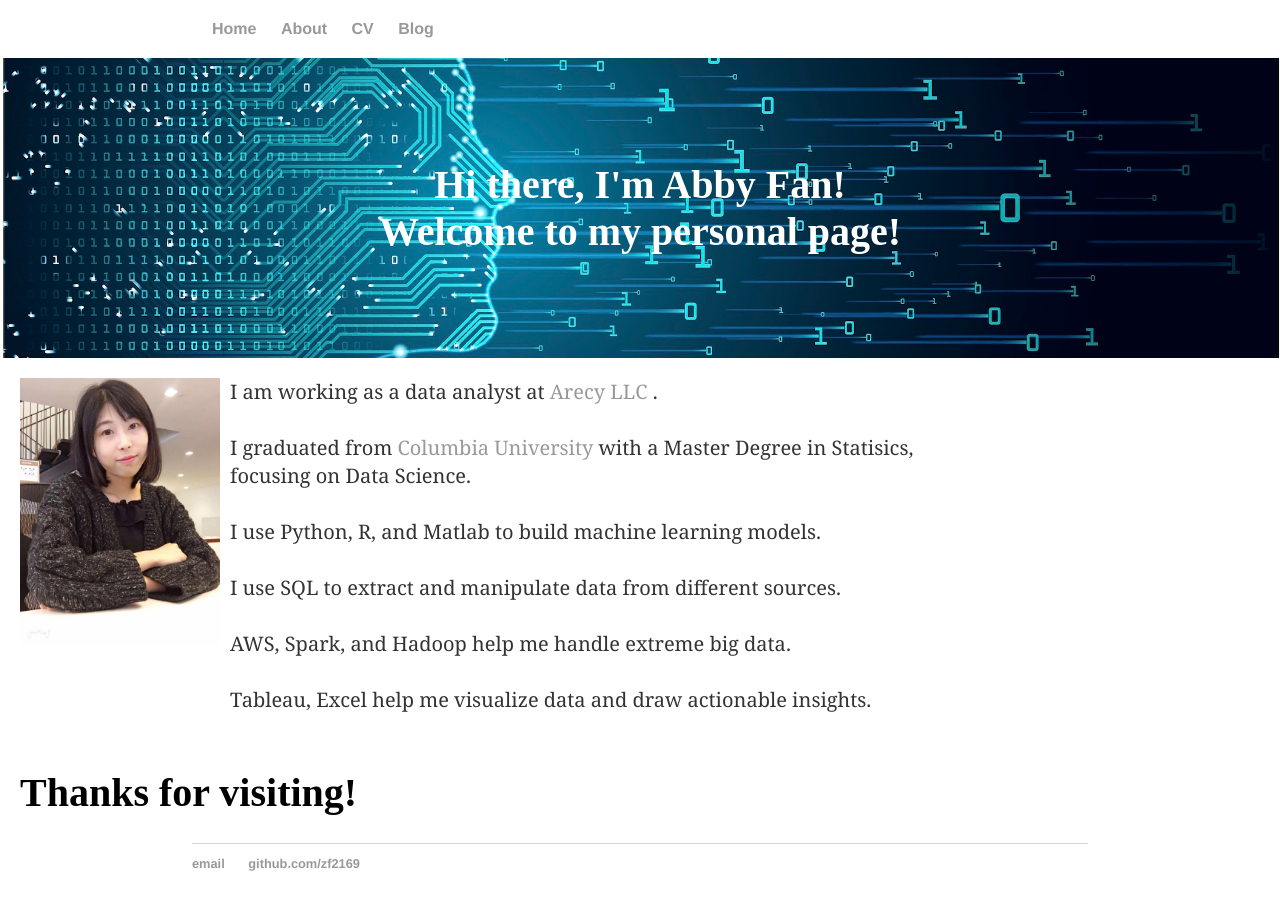
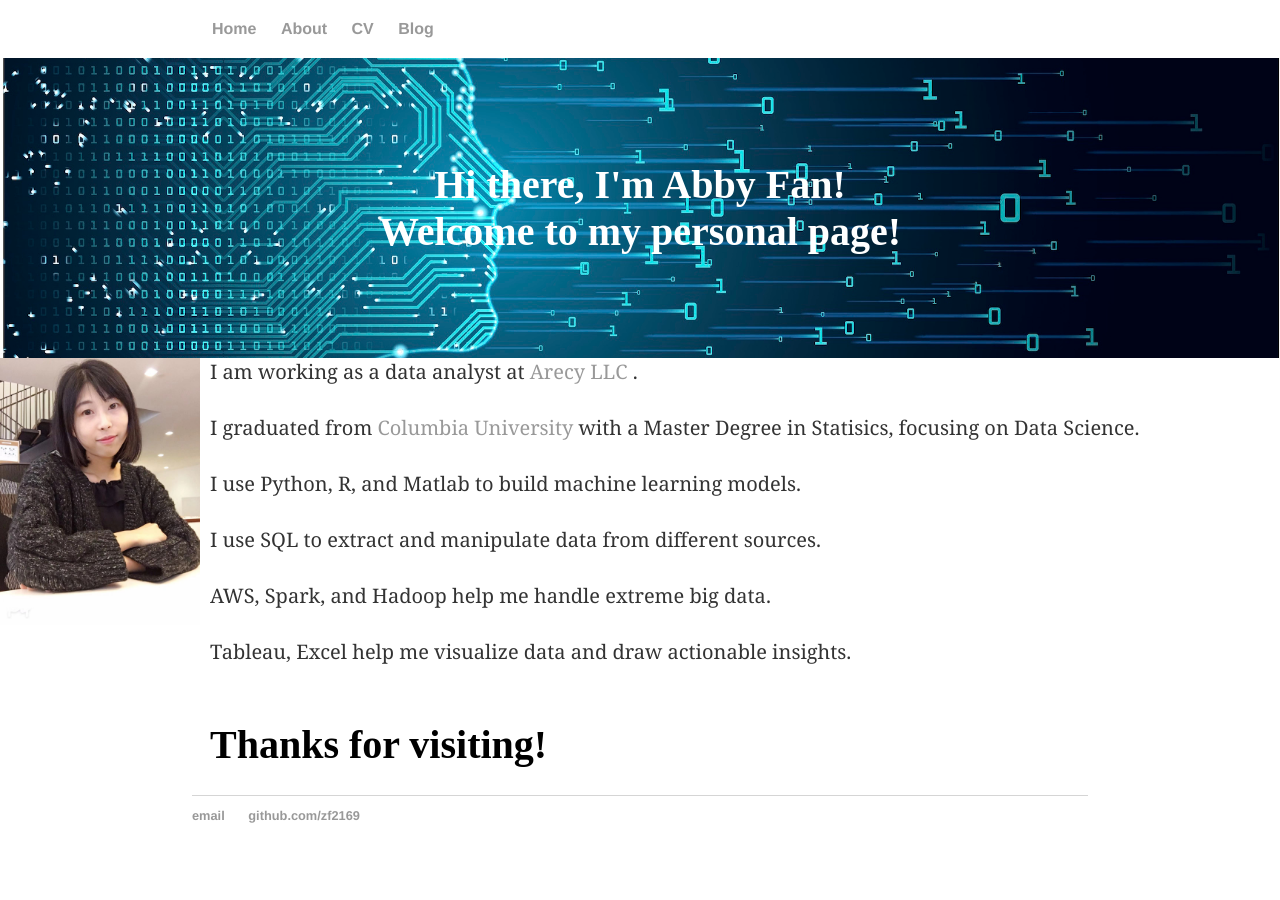
Before and after one commit to zf2169/zf2169.github.io, a Jekyll site: the page built from index.html, in a window 1280 px wide. Built offline with Jekyll 4.4.1, drawn with Linux system fonts in a browser that asks for light colours.

Commit message:
Update main.css

```diff
--- a/css/main.css
+++ b/css/main.css
@@ -21,8 +21,6 @@ background { margin: 10px auto; }
   transform: translate(-50%, -50%);
   color: white;
 }
-
-.maintext { margin: 20px; width: 70%; }
 
 footer { margin: 20px auto; width: 70%; border-top: 1px solid #d5d5d5; font-size: .8em; }
 
@@ -53,5 +51,8 @@ ul.posts li { list-style: none; }
 
 img.avatar { margin-bottom: 30px; margin-right: 10px;}
 
+/*Homepage & About & Blog*/
+.mainlayout { margin: 20px; width: 70%; }
+
 /*CV*/
 .cv { width: 70%; margin: 0 auto; }
```
